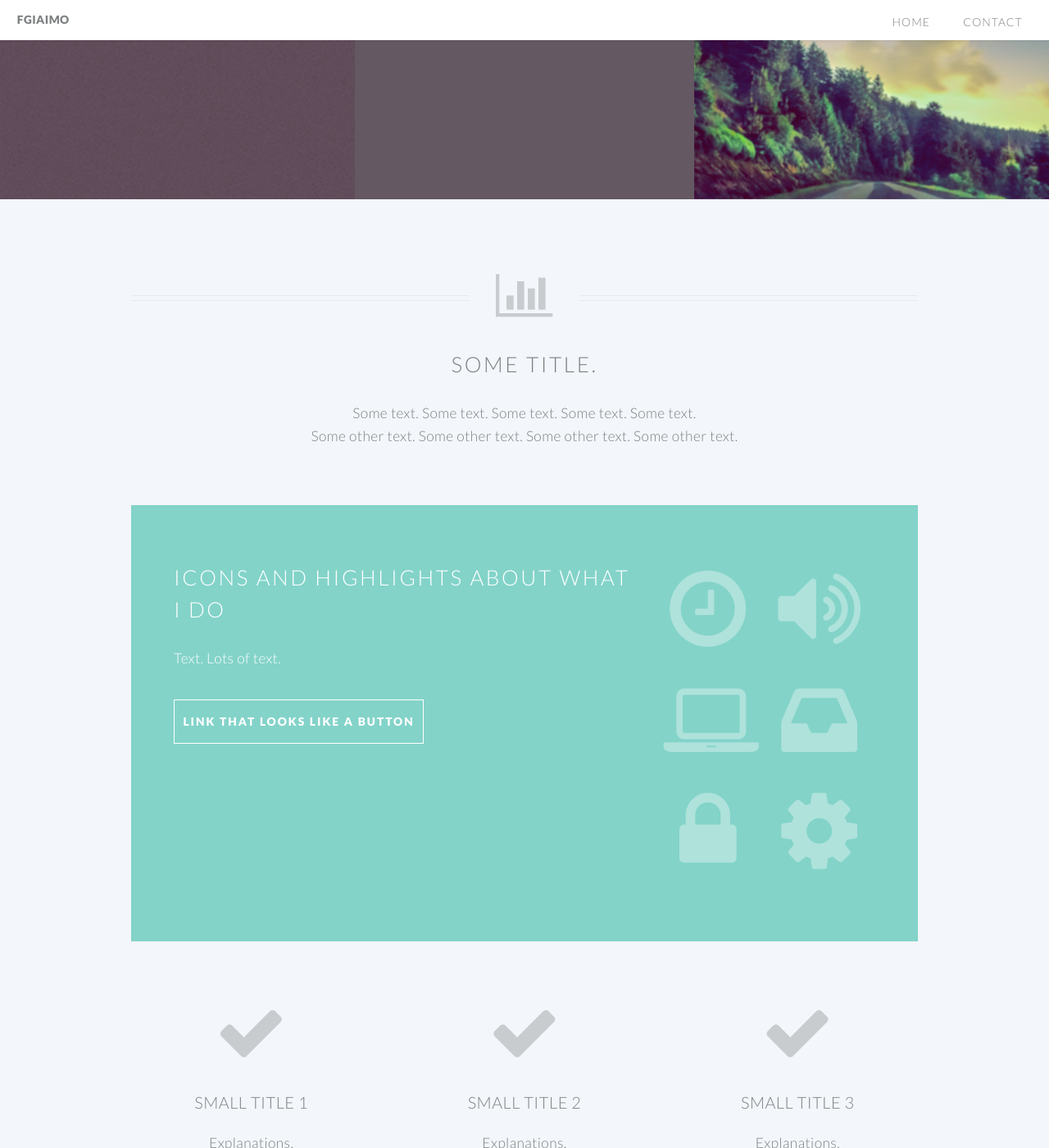
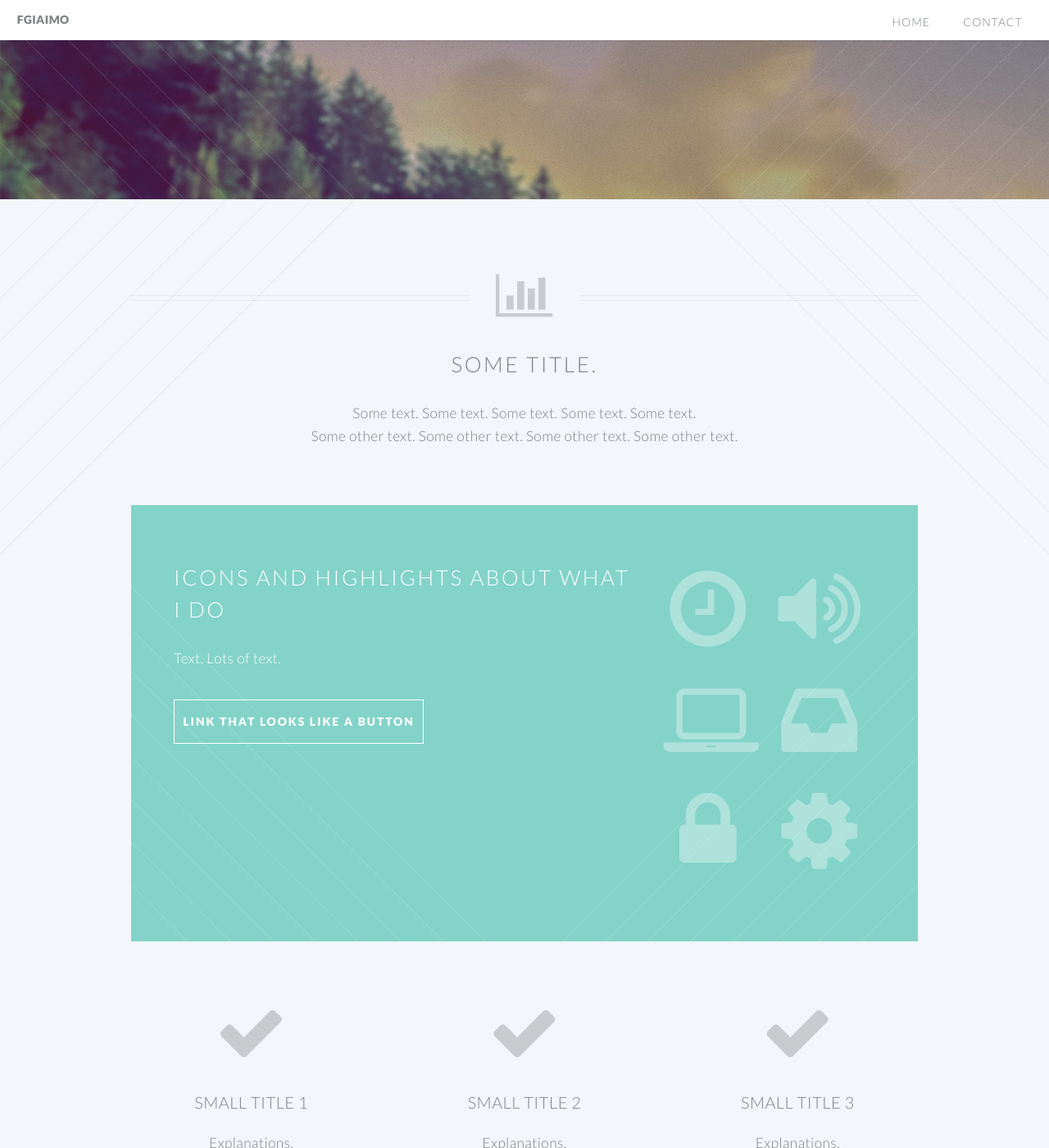
Before and after one commit to fgiaimo/fgiaimo.github.io, a Jekyll site: the page built from index.html, in a window 1280 px wide and 1400 px high. Shown: the whole window at 82% size. Built offline with Jekyll 4.4.1, drawn with Linux system fonts in a browser that asks for light colours.

Commit message:
Rewind to working condition

```diff
--- a/css/style.css
+++ b/css/style.css
@@ -571,7 +571,7 @@
 
 		.wrapper.style2 {
 			background-color: #83d3c9;
-			/*background-image: url("images/light-bl.svg"), url("images/light-br.svg");*/
+			background-image: url("images/light-bl.svg"), url("images/light-br.svg");
 			background-position: bottom left, bottom right;
 			background-repeat: no-repeat, no-repeat;
 			background-size: 25em, 25em;
@@ -802,7 +802,7 @@
 	#banner {
 		background-attachment: scroll, scroll, scroll, fixed;
 		background-color: #645862;
-		background-image: /*url("images/light-bl.svg"), url("images/light-br.svg"),*/ url("images/overlay.png"), url("../images/banner.jpg");
+		background-image: url("images/light-bl.svg"), url("images/light-br.svg"), url("images/overlay.png"), url("../images/banner.jpg");
 		background-position: bottom left, bottom right, top left, top center;
 		background-repeat: no-repeat, no-repeat, repeat, no-repeat;
 		background-size: 25em, 25em, auto, cover;
@@ -870,7 +870,7 @@
 /* Main */
 
 	#main {
-		background-image: /*url("images/dark-tl.svg"), url("images/dark-tr.svg"), url("images/dark-bl.svg"), url("images/dark-br.svg");*/
+		background-image: url("images/dark-tl.svg"), url("images/dark-tr.svg"), url("images/dark-bl.svg"), url("images/dark-br.svg");
 		background-position: top left, top right, bottom left, bottom right;
 		background-repeat: no-repeat;
 		background-size: 25em;
@@ -902,7 +902,7 @@
 	#cta {
 		background-attachment: scroll, scroll, scroll, fixed;
 		background-color: #645862;
-		background-image: /*url("images/light-tl.svg"), url("images/light-tr.svg"), url("images/overlay.png"),*/ url("../images/banner.jpg");
+		background-image: url("images/light-tl.svg"), url("images/light-tr.svg"), url("images/overlay.png"), url("../images/banner.jpg");
 		background-position: top left, top right, top left, bottom center;
 		background-repeat: no-repeat, no-repeat, repeat, no-repeat;
 		background-size: 25em, 25em, auto, cover;
```
